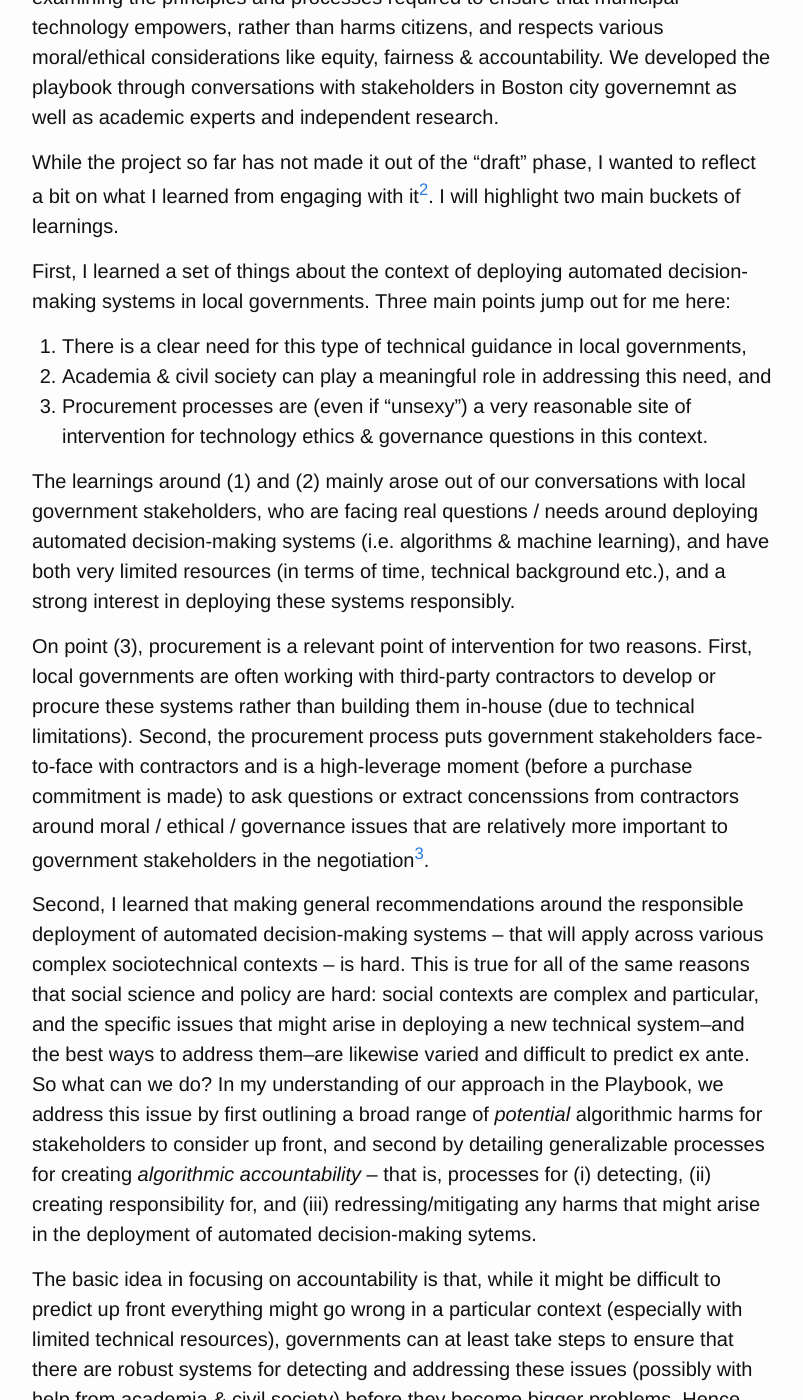
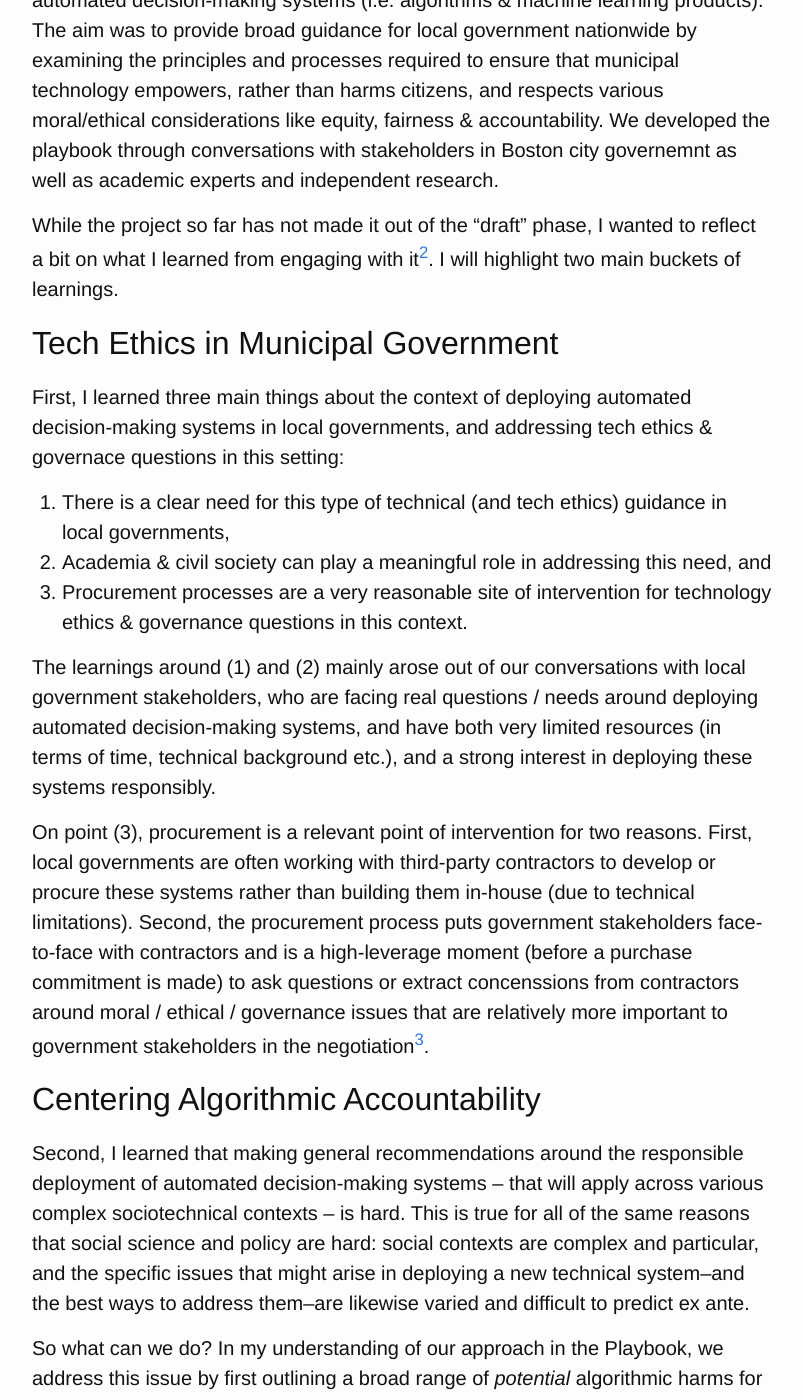
Before and after one commit to Fossj117/fossj117.github.io, a Jekyll site: the page built from _posts/2019-06-01-techtopia-assembly.md, in a window 1280 px wide and 1400 px high, scrolled down 582 px. Shown: the whole window, without its empty margins (238-1041 px from the left). Built offline with Jekyll 4.4.1, drawn with Linux system fonts in a browser that asks for light colours; a script that is not in the unit is left out; comment, search, counter and statistics services are not loaded; some of the changed text lies outside the part shown.

Commit message:
add tweaks to techtopia post

```diff
--- a/_posts/2019-06-01-techtopia-assembly.md
+++ b/_posts/2019-06-01-techtopia-assembly.md
@@ -7,29 +7,35 @@ mathjax: true
 comments: true
 ---
 
+## Overview
+
 This past year, I was part of the inaugural [Techtopia](https://cyber.harvard.edu/projects/techtopia) cohort at the Berkman Klein Center (note: this program later merged with the "[Assembly](https://www.berkmankleinassembly.org/)" program), organized by Jonathan Zittrain within the [Ethics & Governance of AI Initiative](https://cyber.harvard.edu/topics/ethics-and-governance-ai). The program involved participating in a series of resesearch seminars alongside an interesting cohort of other students from across the university, as well as the completion of a group project in the spring semester.
 
 For the project phase, I helped develop the "Technology Procurement Playbook Project" alongside a great team[^1]. Our team's deliverable was a playbook intended for municipal governments to help guide the procurement and development of automated decision-making systems (i.e. algorithms & machine learning products). The aim was to provide broad guidance for local government nationwide by examining the principles and processes required to ensure that municipal technology empowers, rather than harms citizens, and respects various moral/ethical considerations like equity, fairness & accountability. We developed the playbook through conversations with stakeholders in Boston city governemnt as well as academic experts and independent research.
 
 While the project so far has not made it out of the "draft" phase, I wanted to reflect a bit on what I learned from engaging with it[^2]. I will highlight two main buckets of learnings.
 
-First, I learned a set of things about the context of deploying automated decision-making systems in local governments. Three main points jump out for me here:
+## Tech Ethics in Municipal Government
 
-1. There is a clear need for this type of technical guidance in local governments,
+First, I learned three main things about the context of deploying automated decision-making systems in local governments, and addressing tech ethics & governace questions in this setting:
+
+1. There is a clear need for this type of technical (and tech ethics) guidance in local governments,
 2. Academia & civil society can play a meaningful role in addressing this need, and
-3. Procurement processes are (even if "unsexy") a very reasonable site of intervention for technology ethics & governance questions in this context.
+3. Procurement processes are a very reasonable site of intervention for technology ethics & governance questions in this context.
 
-The learnings around (1) and (2) mainly arose out of our conversations with local government stakeholders, who are facing real questions / needs around deploying automated decision-making systems (i.e. algorithms & machine learning), and have both very limited resources (in terms of time, technical background etc.), and a strong interest in deploying these systems responsibly.
+The learnings around (1) and (2) mainly arose out of our conversations with local government stakeholders, who are facing real questions / needs around deploying automated decision-making systems, and have both very limited resources (in terms of time, technical background etc.), and a strong interest in deploying these systems responsibly.
 
 On point (3), procurement is a relevant point of intervention for two reasons. First, local governments are often working with third-party contractors to develop or procure these systems rather than building them in-house (due to technical limitations). Second, the procurement process puts government stakeholders face-to-face with contractors and is a high-leverage moment (before a purchase commitment is made) to ask questions or extract concenssions from contractors around moral / ethical / governance issues that are relatively more important to government stakeholders in the negotiation[^3].
 
-Second, I learned that making general recommendations around the responsible deployment of automated decision-making systems -- that will apply across various complex sociotechnical contexts -- is hard. This is true for all of the same reasons that social science and policy are hard: social contexts are complex and particular, and the specific issues that might arise in deploying a new technical system--and the best ways to address them--are likewise varied and difficult to predict ex ante. So what can we do? In my understanding of our approach in the Playbook, we address this issue by first outlining a broad range of *potential* algorithmic harms for stakeholders to consider up front, and second by detailing generalizable processes for creating *algorithmic accountability* -- that is, processes for (i) detecting, (ii) creating responsibility for, and (iii) redressing/mitigating any harms that might arise in the deployment of automated decision-making sytems.
+## Centering Algorithmic Accountability
 
-The basic idea in focusing on accountability is that, while it might be difficult to predict up front everything might go wrong in a particular context (especially with limited technical resources), governments can at least take steps to ensure that there are robust systems for detecting and addressing these issues (possibly with help from academia & civil society) before they become bigger problems. Hence our recommendations around accountability included taking steps toward public disclosure of algorithmic processes[^4] & ensuring wherever possible that they are open and auditable by independent third parties[^5]. Further, we emphasized the importance of iterative development in collaboration with affected stakeholders & subject-matter experts[^6] wherever possible. An iterative approach is helpful here (if possible) since it allows for detection of unintended consequences & feedback from affected stakeholders. In practice, this may mean moving away from rigidly-specified RFP ("request for proposal") models of procurement towards more collaborative models of engagement between governments, developers & stakeholders.
+Second, I learned that making general recommendations around the responsible deployment of automated decision-making systems -- that will apply across various complex sociotechnical contexts -- is hard. This is true for all of the same reasons that social science and policy are hard: social contexts are complex and particular, and the specific issues that might arise in deploying a new technical system--and the best ways to address them--are likewise varied and difficult to predict ex ante.
+
+So what can we do? In my understanding of our approach in the Playbook, we address this issue by first outlining a broad range of *potential* algorithmic harms for stakeholders to consider up front, and second by detailing generalizable processes for creating *algorithmic accountability* -- that is, processes for (i) detecting, (ii) creating responsibility for, and (iii) redressing/mitigating any harms that might arise in the deployment of automated decision-making sytems.
+
+The basic idea in focusing on accountability is that, while it might be difficult to predict up front everything might go wrong in a particular context (especially with limited technical resources), governments can at least take steps to ensure that there are robust systems for detecting and addressing these issues (possibly with help from academia & civil society) before they become bigger problems. Hence our recommendations around accountability included taking steps toward public disclosure of algorithmic processes[^4] & ensuring wherever possible that they are open and auditable by independent third parties[^5]. Further, we emphasized the importance of iterative development in collaboration with affected stakeholders & subject-matter experts[^6] wherever possible. An iterative approach is helpful here (if possible) since it allows for unintended consequences to be surfaced (and addressed!) via feedback from affected stakeholders. In practice, this may mean moving away from rigidly-specified RFP ("request for proposal") models of procurement towards more collaborative models of engagement between governments, developers & stakeholders.
 
 A final piece of the puzzle that we discussed was the importance of creating a public "chain of responsibility" for algorithmic systems. This seemed important to highlight since it can be otherwise difficult to assign responsibility in complex socio-technical systems. When something goes wrong with a predictive model in the field, who is to blame? Is it the user of the model? The model's original developer? The team that procured the model? The model itself? Without clarity here, it's sure to be difficult to create accountability for issues. There is a risk of what a related [Data & Society Report](https://datasociety.net/wp-content/uploads/2019/09/DandS_Algorithmic_Accountability.pdf) calls "moral crumple zones", where "one entity is held legally liable for errors, even if they aren't in full control of the system" (21).
-
-Overall, this was an interesting project for me to be a part of, and I'm hopeful that I will have a chance to work on these topics further in the future.
 
 _Footnotes_
 
```
